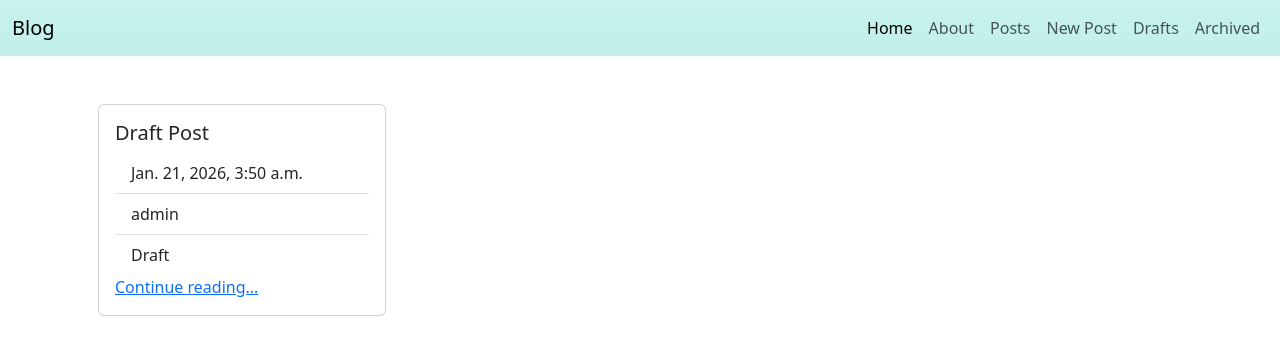
After one commit to JonathanHeinzman/FSDI-113-Django, a Django app: page /posts/drafts/ in a window 1280 px wide. The commit adds this page. Shown: the top 355 px of the page. Run offline with Django 5.2, Linux system fonts and the light colour scheme; data comes from the database, SQL or seed files in the repository; both versions use the stored data as it was after the commit.

Commit message:
assignment2

```diff
--- a/posts/urls.py
+++ b/posts/urls.py
@@ -4,7 +4,9 @@ from .views import (
     PostDetailView,
     PostCreateView,
     PostUpdateView,
-    PostDeleteView
+    PostDeleteView,
+    PostDraftListView,
+    PostArchivedListView,
 )
 
 urlpatterns = [
@@ -13,4 +15,6 @@ urlpatterns = [
     path("new/", PostCreateView.as_view(), name="post_new"),
     path("edit/<int:pk>", PostUpdateView.as_view(), name="post_edit"),
     path("delete/<int:pk>", PostDeleteView.as_view(), name="post_delete"),
+    path("drafts/", PostDraftListView.as_view(), name="draft_list"),
+    path("archived/", PostArchivedListView.as_view(), name="archived_list"),
 ]
--- a/posts/views.py
+++ b/posts/views.py
@@ -4,13 +4,25 @@ from django.views.generic import (
     DetailView,
     CreateView,
     UpdateView,
-    DeleteView
+    DeleteView,
 )
 from .models import Post, Status
 from django.contrib.auth.models import User
 from django.urls import reverse_lazy
 
 # Create your views here.
+class PostDraftListView(ListView):
+    template_name = "posts/draft.html"
+    context_object_name = "post"
+    draft_status = Status.objects.get(name="Draft")
+    queryset = Post.objects.filter(status=draft_status).order_by("created_on").reverse()
+
+class PostArchivedListView(ListView):
+    template_name = "posts/archived.html"
+    context_object_name = "post"
+    archived_status = Status.objects.get(name="Archived")
+    queryset = Post.objects.filter(status=archived_status).order_by("created_on").reverse()
+
 class PostListView(ListView):
     """
     PostListView is going to retrieve all of the objects from the Post table in the database
@@ -19,7 +31,7 @@ class PostListView(ListView):
     #model = Post
     context_object_name = "post"
     published_status = Status.objects.get(name="Published")
-    #Queryset attribute allow us to select some dara from the db using the model class
+    #Queryset attribute allow us to select some data from the db using the model class
     queryset = Post.objects.filter(status=published_status).order_by("created_on").reverse()
 
 
--- a/templates/navbar.html
+++ b/templates/navbar.html
@@ -10,6 +10,8 @@
         <a class="nav-link" href="{% url 'about' %}">About</a>
         <a class="nav-link" href="{% url 'post_list' %}">Posts</a>
         <a class="nav-link" href="{% url 'post_new' %}"> New Post</a>
+        <a class="nav-link" href="{% url 'draft_list' %}">Drafts</a>
+        <a class="nav-link" href="{% url 'archived_list' %}">Archived</a>
       </div>
     </div>
   </div>
--- /dev/null
+++ b/templates/posts/draft.html
@@ -0,0 +1,23 @@
+{% extends 'base.html' %}
+
+{% block title %}
+    Drafted Posts
+{% endblock %}
+
+{% block content %}
+    <div class="container mt-4 d-flex flex-wrap">
+        {% for item in post %}
+            <div class="card mt-4 ms-3 me-3" style="width: 18rem;">
+                <div class="card-body">
+                    <h5 class="card-title">{{item.title}}</h5>
+                    <ul class="list-group list-group-flush">
+                        <li class="list-group-item">{{item.created_on}}</li>
+                        <li class="list-group-item">{{item.author}}</li>
+                        <li class="list-group-item">{{item.status}}</li>
+                    </ul>
+                    <a href="{% url 'post_detail' item.id %}" class="card-link">Continue reading...</a>
+                </div>
+            </div>
+        {% endfor %}
+    </div>
+{% endblock %}
```
Also changed, not shown: templates/posts/archived.html (added, +23 -0 lines), db.sqlite3.
